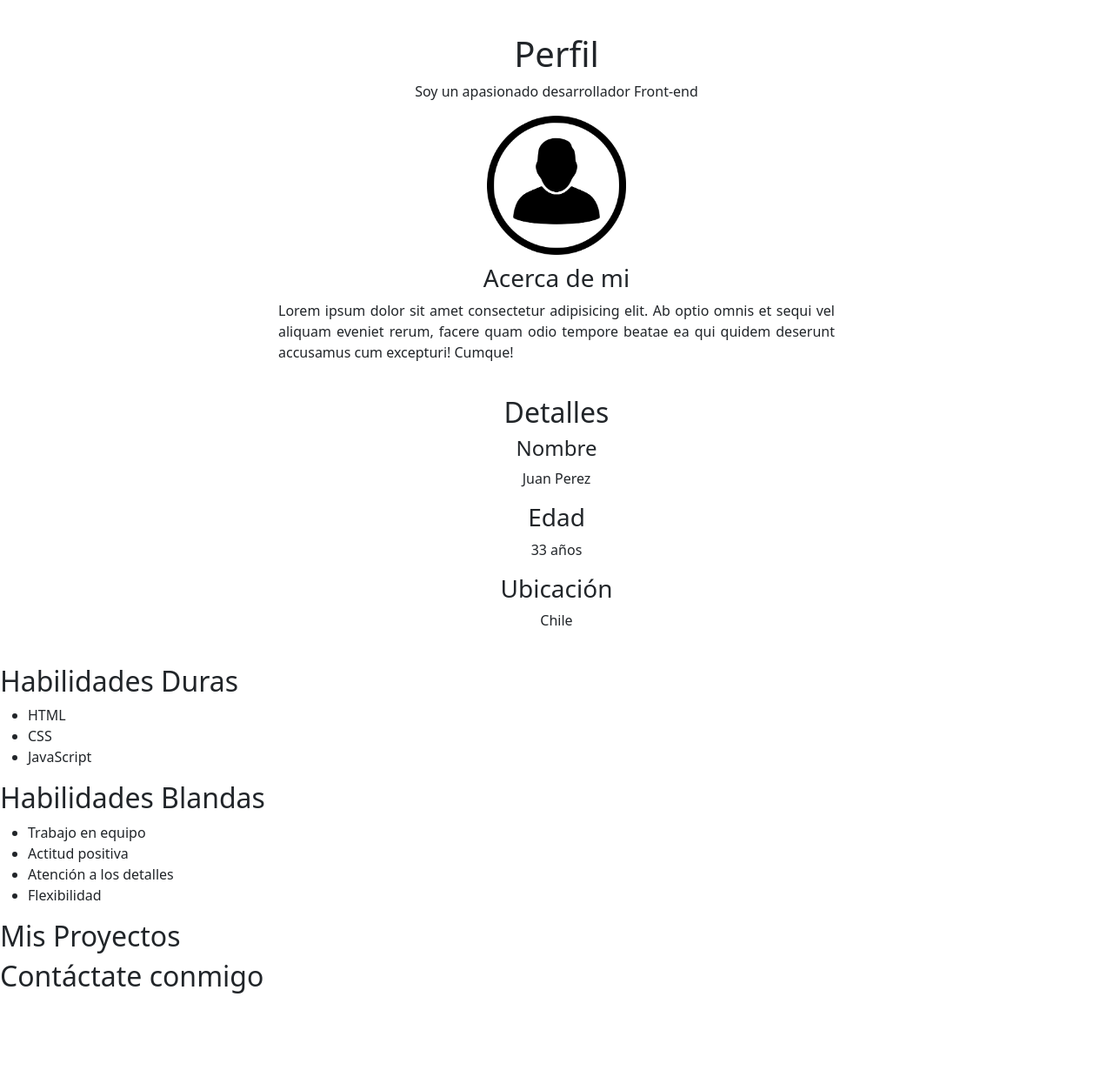
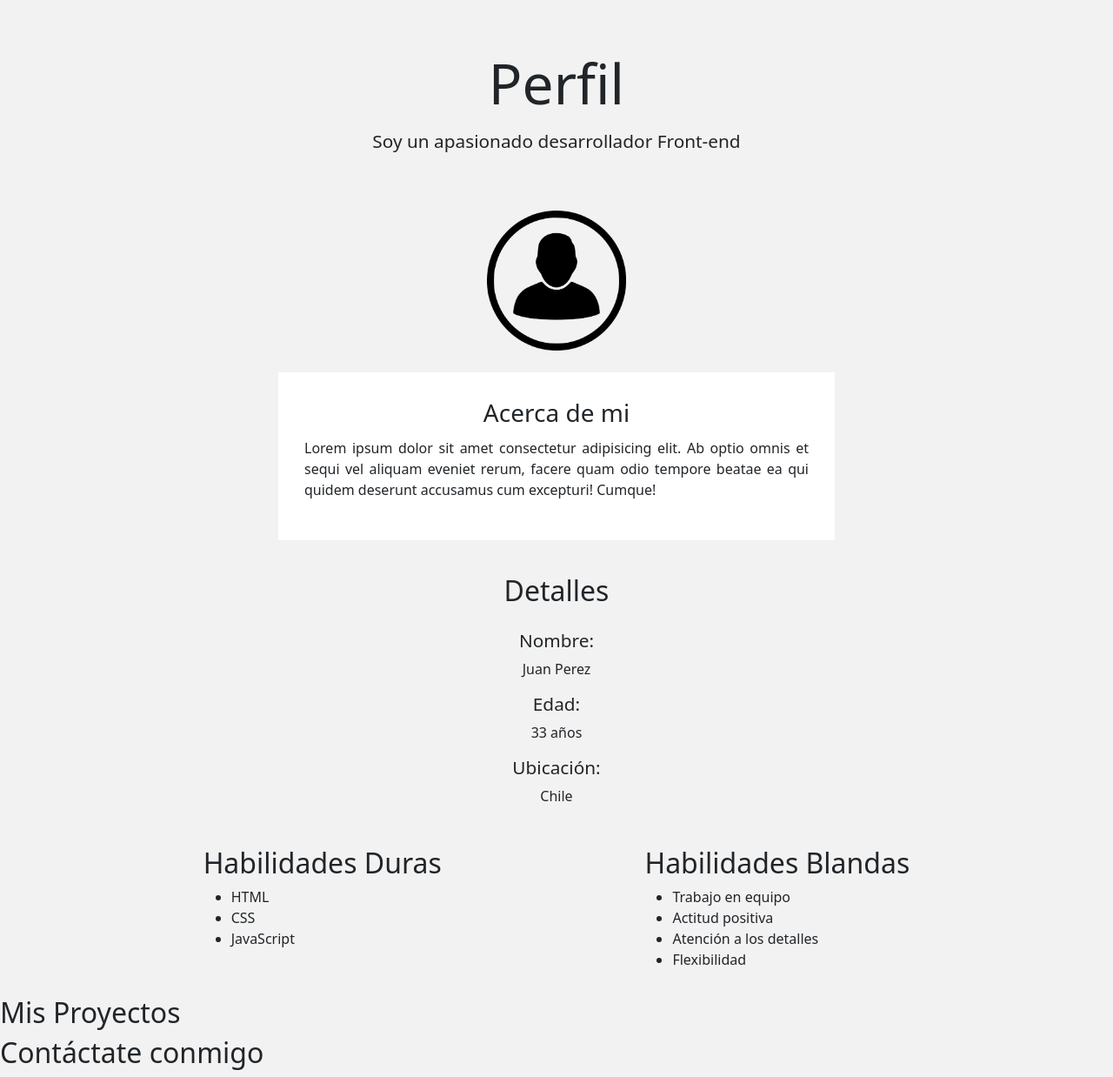
Before and after one commit to TomasHernandez13/Portafolio-digital, a plain HTML site: page index.html in a window 1280 px wide. Shown: the whole page at 87% size. Before the commit the page ends 1149 px from the top, so only its background shows below. Drawn offline with nearby package versions, Linux system fonts and the light colour scheme.

Commit message:
sección de habilidades agregada y mejoras generales de estructura y estilos.

```diff
--- a/assets/css/style.css
+++ b/assets/css/style.css
@@ -2,31 +2,74 @@
     box-sizing: border-box;
 }
 
-.encabezado {
+body {
+    background-color: #f2f2f2;
+}
+
+.header {
     text-align: center;
 }
 
-h1 {
+.header-profile__title {
     margin: 0;
+    margin-top: 9%;
+    margin-bottom: 2%;
+    font-size: 4em;
 }
 
-p {
-    margin-top: 1%;
+.header-profile__text {
+    margin-bottom: 10%;
+    font-size: 1.3em;
 }
 
 #profilePic {
-    margin-bottom: 10px;
+    margin-bottom: 4%;
 }
 
-#description {
+.header-about {
+    padding: 30px;
+    background-color: white;
+}
+
+.header-about__title {
+    margin-bottom: 2%;
+}
+
+.header-about__text {
     text-align: justify;
+}
+
+.details {
+    margin: 0 auto;
+    text-align: center;
+}
+
+.details__title {
+    margin: 0;
+    margin-bottom: 4%;
+}
+
+.details__subtitle {
+    font-size: 1.3em;
+}
+
+.skills {
+    padding: 20px;
+}
+
+.skills__group {
+    margin: 10px 20px;
+}
+
+.skills__list {
+    margin: 0;
 }
 
 /* Extra Large */
 /* Styles for screens 1200px and wider */
 @media(min-width:1200px) {
 
-    .encabezado {
+    .header {
         margin: 3% auto;
     }
 
@@ -36,7 +79,7 @@ p {
 /* Styles for screens between 992px and 1199px */
 @media(min-width:992px) and (max-width:1199px) {
 
-    .encabezado {
+    .header {
         margin: 3% auto;
     }
 
@@ -46,7 +89,7 @@ p {
 /* Styles for screens between 768px and 991px */
 @media(min-width:768px) and (max-width:991px) {
 
-    .encabezado {
+    .header {
         margin: 3% auto;
     }
 
--- a/index.html
+++ b/index.html
@@ -11,53 +11,68 @@
 </head>
 
 <body>
-    <div class="col-md-9 col-lg-6 encabezado">
-        <h1>Perfil</h1>
-        <p>Soy un apasionado desarrollador Front-end</p>
-        <img class="img-fluid w-25" id="profilePic" src="./assets/img/pngegg.png" alt="Foto de perfil">
 
-        <h3>Acerca de mi</h3>
-        <p id="description">
-            Lorem ipsum dolor sit amet consectetur adipisicing elit. Ab optio omnis et sequi vel aliquam eveniet rerum,
-            facere quam odio tempore beatae ea qui quidem deserunt accusamus cum excepturi! Cumque!
-        </p>
-    </div>
-    <div class="col-md-9 col-lg-6 encabezado">
-        <h2>Detalles</h4>
+    <header class="col-md-9 col-lg-6 header">
+        <div class="header-profile">
+            <h1 class="header-profile__title">Perfil</h1>
+            <p class="header-profile__text">Soy un apasionado desarrollador Front-end</p>
+            <img class="img-fluid w-25" id="profilePic" src="./assets/img/pngegg.png" alt="Foto de perfil">
+        </div>
+        <div class="header-about">
+            <h3 class="header-about__title">Acerca de mi</h3>
+            <p class="header-about__text">
+                Lorem ipsum dolor sit amet consectetur adipisicing elit. Ab optio omnis et sequi vel aliquam eveniet
+                rerum,
+                facere quam odio tempore beatae ea qui quidem deserunt accusamus cum excepturi! Cumque!
+            </p>
+        </div>
+    </header>
 
-        <h4>Nombre</h4>
-        <p>Juan Perez</p>
+    <section class="col-md-9 col-lg-6 details">
+        <h2 class="details__title">Detalles</h2>
 
-        <h3>Edad</h3>
-        <p>33 años</p>
+        <h4 class="details__subtitle">Nombre:</h4>
+        <p class="details__text">Juan Perez</p>
 
-        <h3>Ubicación</h3>
-        <p>Chile</p>
-    </h2>
-    </div>
-    <h2>Habilidades Duras</h2>
-    <ul>
-        <li>HTML</li>
-        <li>CSS</li>
-        <li>JavaScript</li>
-    </ul>
+        <h4 class="details__subtitle">Edad:</h4>
+        <p class="details__text">33 años</p>
 
-    <h2>Habilidades Blandas</h2>
-    <ul>
-        <li>Trabajo en equipo</li>
-        <li>Actitud positiva</li>
-        <li>Atención a los detalles</li>
-        <li>Flexibilidad</li>
-    </ul>
+        <h4 class="details__subtitle">Ubicación:</h4>
+        <p class="details__text">Chile</p>
+        </h2>
+    </section>
 
+    <section class="skills d-flex flex-wrap justify-content-evenly">
+        <div class="skills__group">
+            <h2 class="skills__title">Habilidades Duras</h2>
+            <ul class="skills__list">
+                <li class="skills__item">HTML</li>
+                <li class="skills__item">CSS</li>
+                <li class="skills__item">JavaScript</li>
+            </ul>
+        </div>
+
+        <div class="skills__group">
+            <h2 class="skills__title">Habilidades Blandas</h2>
+            <ul class="skills__list">
+                <li class="skills__item">Trabajo en equipo</li>
+                <li class="skills__item">Actitud positiva</li>
+                <li class="skills__item">Atención a los detalles</li>
+                <li class="skills__item">Flexibilidad</li>
+            </ul>
+        </div>
+    </section>
+
+    <section>
     <h2>Mis Proyectos</h2>
+    </section>
 
     <h2>Contáctate conmigo</h2>
 
     <footer></footer>
 
 
-    <script src="./assets/js/script.js"></script>
+    <script src="https://cdn.jsdelivr.net/npm/bootstrap@5.3.3/dist/js/bootstrap.bundle.min.js" integrity="sha384-YvpcrYf0tY3lHB60NNkmXc5s9fDVZLESaAA55NDzOxhy9GkcIdslK1eN7N6jIeHz" crossorigin="anonymous"></script>
 </body>
 
 </html>
```
